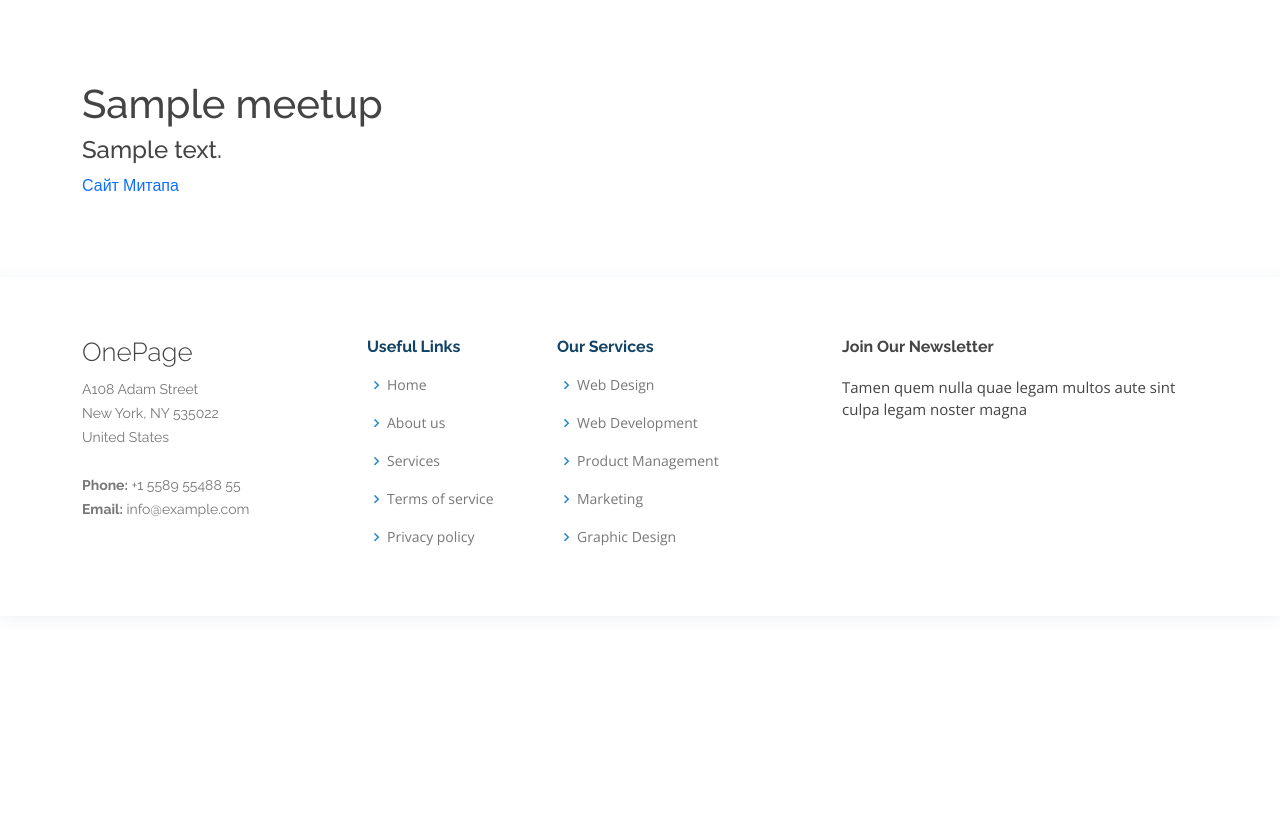
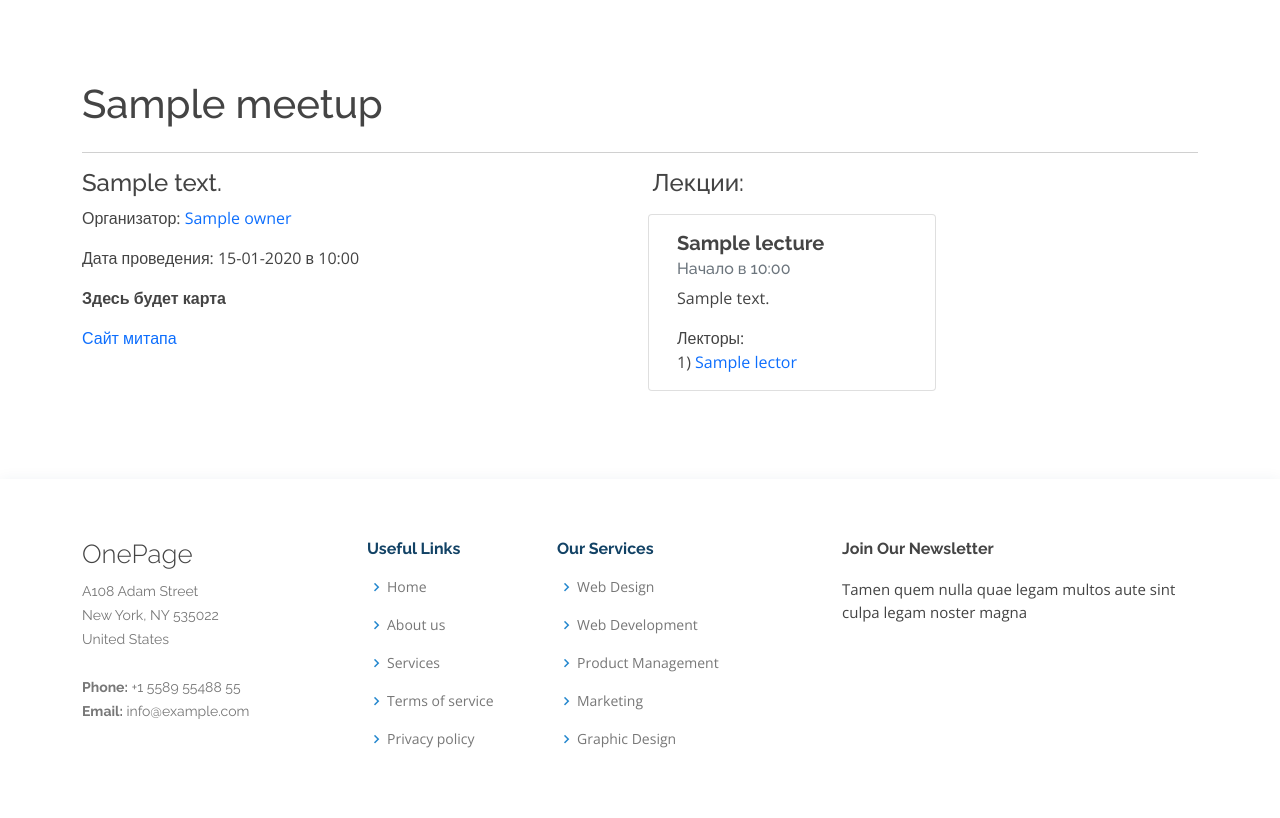
Before and after one commit to yandex-project/meetup-project, a Django app: template templates/meetup/index.html in a window 1280 px wide. Shown: the part 72-890 px from the top of the page. Before the commit the page ends 618 px from the top, so only its background shows below. Run offline with Django 3.2, Linux system fonts and the light colour scheme; the template is opened without the code that fills it: most values are stand-ins (such as "Sample title", 1, 10 or a date in 2020); some libraries are stand-ins or nearby versions.

Commit message:
Meetup: [+] add Lecture model [~] update meetup detail page

```diff
--- a/templates/meetup/index.html
+++ b/templates/meetup/index.html
@@ -6,14 +6,23 @@
 
 {% block main %}
     <section class="container">
-        <h1>
-            {{ meetup.name }}
-        </h1>
-        <h4>
-            {{ meetup.description }}
-        </h4>
-        {% if meetup.website %}
-            <a href="{{ meetup.website }}" class="link-primary">Сайт Митапа</a>
-        {% endif %}
+        <div class="row">
+            <h1>
+                {{ meetup.name }}
+            </h1>
+        </div>
+
+        <hr>
+
+        <div class="row">
+            <div class="col">
+                {% include 'meetup/left-side.html' %}
+            </div>
+            <div class="col">
+                {% include 'meetup/right-side.html' %}
+            </div>
+        </div>
+
+
     </section>
 {% endblock %}
--- /dev/null
+++ b/templates/meetup/left-side.html
@@ -0,0 +1,18 @@
+<h4>
+    {{ meetup.description }}
+</h4>
+<p>
+    Организатор: <a href="{% url 'detail_users' meetup.owner.pk %}"
+                    class="link-primary">{{ meetup.owner }}</a>
+</p>
+<p>
+    Дата проведения: {{ meetup.date|date:"d-m-Y" }} в {{ meetup.date|date:"H:i" }}
+</p>
+<p>
+    <strong>Здесь будет карта</strong>
+</p>
+{% if meetup.website %}
+    <p>
+        <a href="{{ meetup.website }}" class="link-primary">Сайт митапа</a>
+    </p>
+{% endif %}
--- /dev/null
+++ b/templates/meetup/right-side.html
@@ -0,0 +1,20 @@
+<h4>Лекции:</h4>
+<div class="row">
+    {% for lecture in meetup.lectures.all %}
+        <div class="card m-2" style="width: 18rem;">
+            <div class="card-body">
+                <h5 class="card-title"><strong>{{ lecture.name }}</strong></h5>
+                <h6 class="card-subtitle mb-2 text-muted">Начало в {{ lecture.time|time:'H:i' }}</h6>
+                <p class="card-text">{{ lecture.description }}</p>
+                <p class="card-text">Лекторы:
+                    {% for lector in lecture.lectors.all %}
+                        <br>
+                        {{ forloop.counter }}) <a
+                            href="{% url 'detail_users' lector.pk %}"
+                            class="link-primary">{{ lector }}</a>
+                    {% endfor %}
+                </p>
+            </div>
+        </div>
+    {% endfor %}
+</div>
```
Also changed, not shown: meetups/admin.py (+10 -3 lines), meetups/models.py (+35 -6 lines), meetups/views.py (+11 -2 lines).
